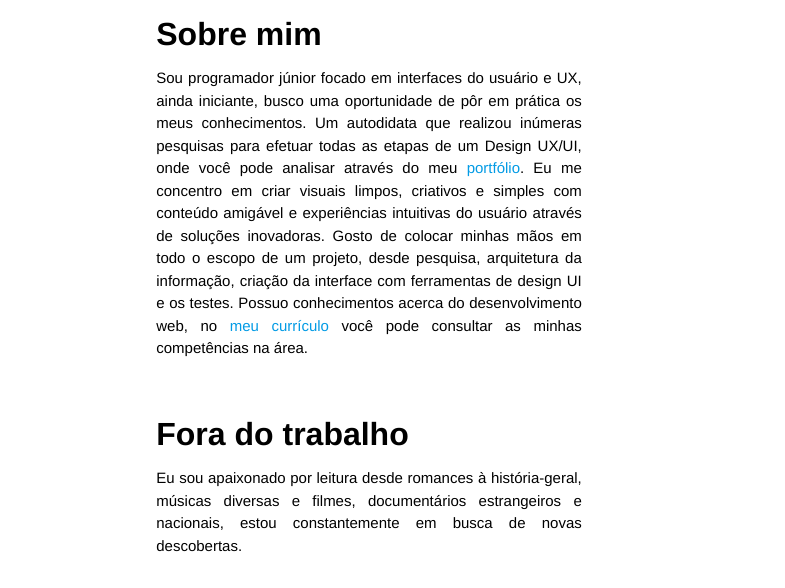
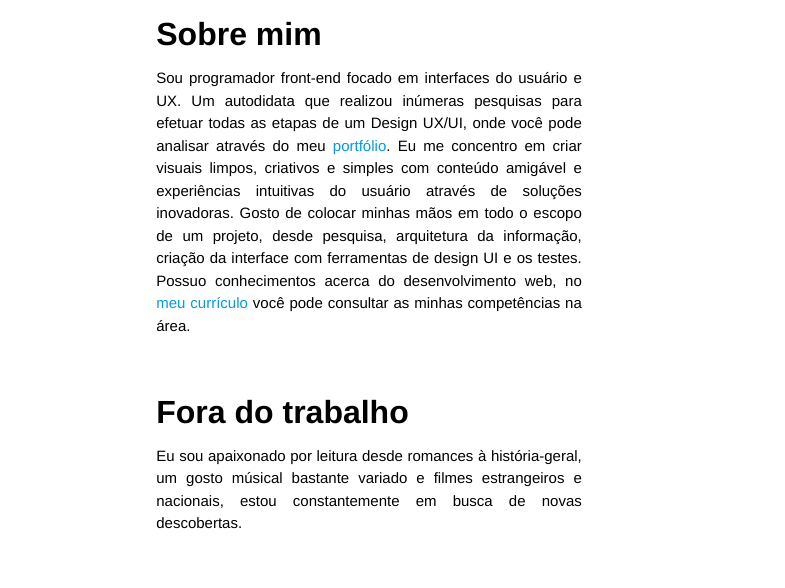
Before and after one commit to trev0ux/Portf-lio-UX, a plain HTML site: page about.html in a window 1280 px wide. Shown: the part 364-952 px from the top of the page, 495-1280 px from the left. Drawn offline with nearby package versions, Linux system fonts and the light colour scheme.

Commit message:
alterando o sobre

```diff
--- a/about.html
+++ b/about.html
@@ -82,13 +82,13 @@
       <br><br>
       <div class="col s6">
         <h2 class="title">Sobre mim</h2>
-        <p class="descricao">Sou programador júnior focado em interfaces do usuário e UX, ainda iniciante, busco uma oportunidade de pôr em prática os meus conhecimentos. Um autodidata que realizou inúmeras pesquisas para efetuar todas as etapas de
+        <p class="descricao">Sou programador front-end focado em interfaces do usuário e UX. Um autodidata que realizou inúmeras pesquisas para efetuar todas as etapas de
           um Design UX/UI, onde você pode analisar através do meu <a href="case-studies.html">portfólio</a>. Eu me concentro em criar visuais limpos, criativos e simples com conteúdo amigável e experiências intuitivas do usuário através de soluções
           inovadoras. Gosto de colocar minhas mãos em todo o escopo de um projeto, desde pesquisa, arquitetura da informação, criação da interface com ferramentas de design UI e os testes. Possuo conhecimentos acerca do desenvolvimento web, no <a
             href="https://docs.google.com/document/d/1mQiL_HSnf-cdb325FE5rxaSsZ1lxYyoYVJptjT6EDAU/edit?usp=sharing">meu currículo</a> você pode consultar as minhas competências na área.</p>
         <br>
         <h3 class="title">Fora do trabalho</h3>
-        <p class="descricao">Eu sou apaixonado por leitura desde romances à história-geral, músicas diversas e filmes, documentários estrangeiros e nacionais, estou constantemente em busca de novas descobertas.</p>
+        <p class="descricao">Eu sou apaixonado por leitura desde romances à história-geral, um gosto músical bastante variado e filmes estrangeiros e nacionais, estou constantemente em busca de novas descobertas.</p>
         <br>
         <h3 class="title">Curiosidades</h3>
         <p class="descricao">Personalidade INFJ: Empático, criativo, íntegro, focado e perfeccionista.</p>
```
Also changed, not shown: css/index.html (added, +3 -0 lines).
